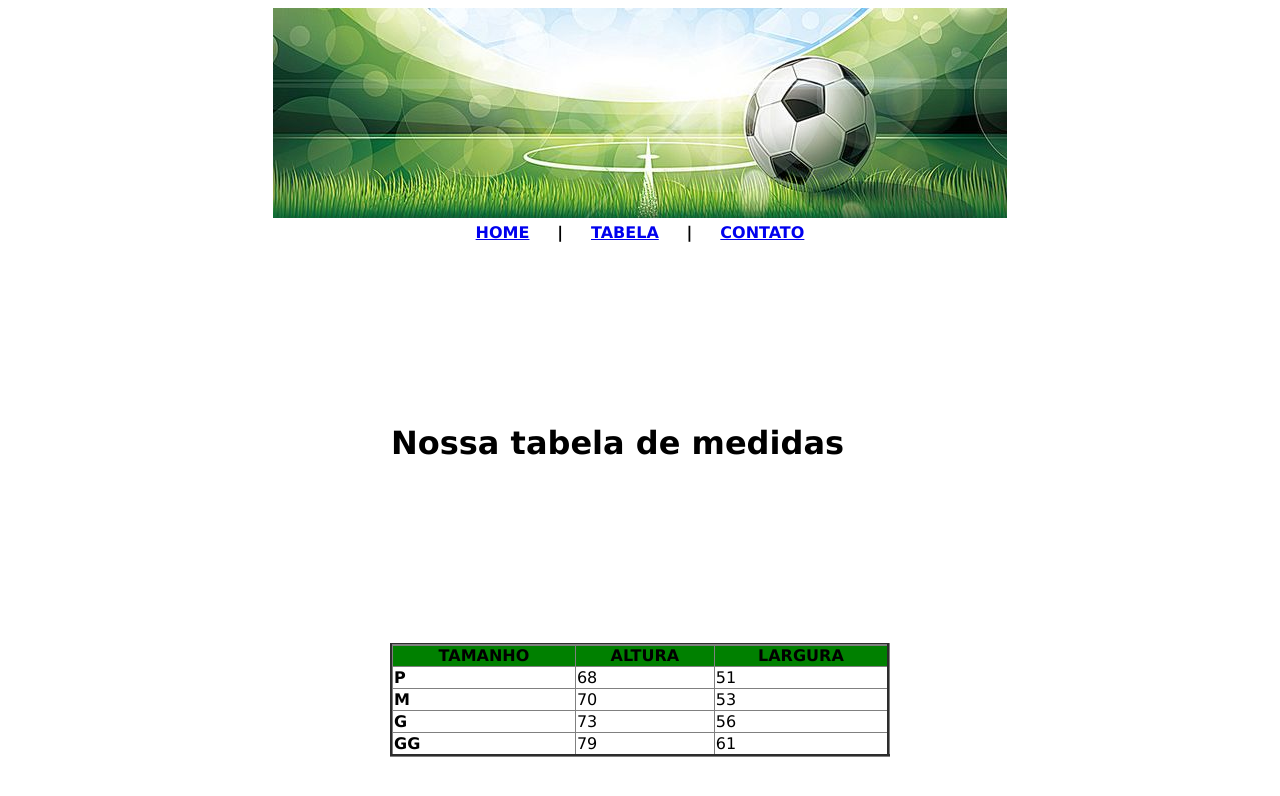
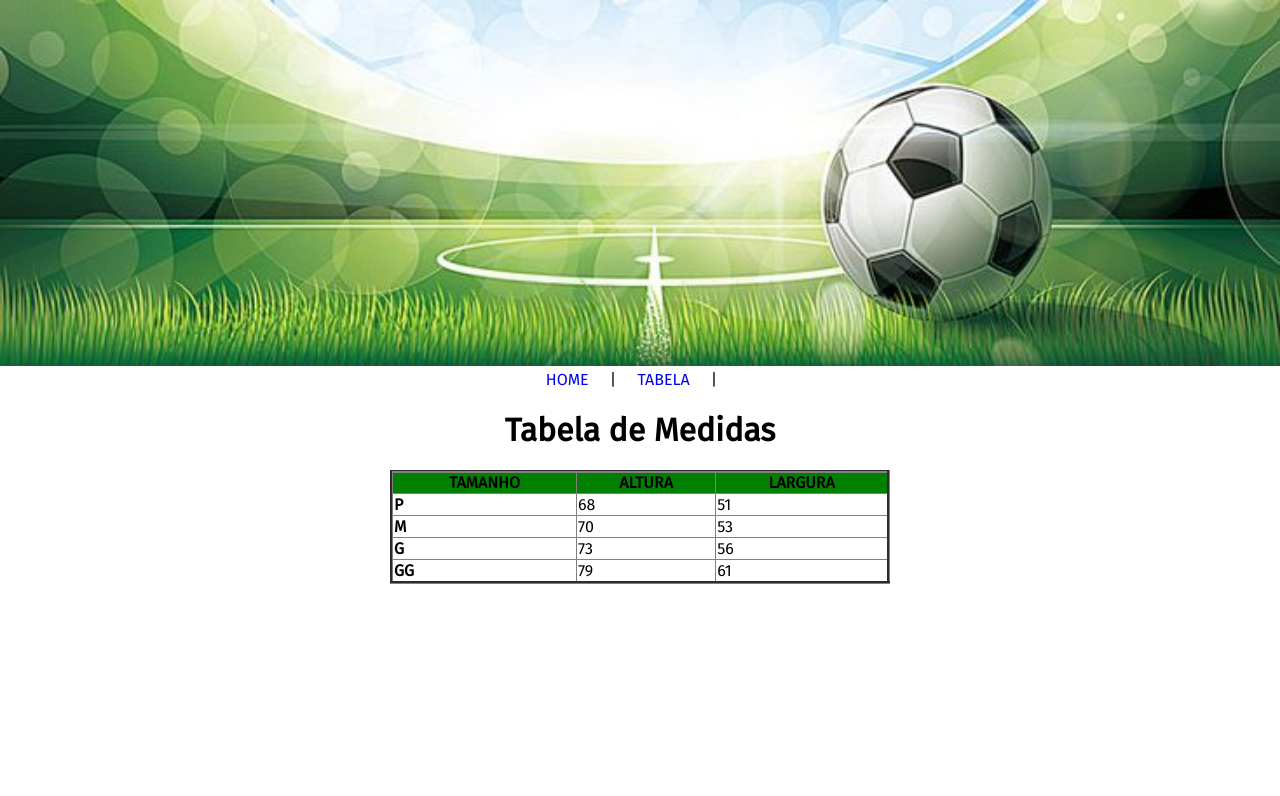
Before and after one commit to ChrisCKS/site-treino, a plain HTML site: page tabela/index.html in a window 1280 px wide. Drawn offline with Linux system fonts and the light colour scheme.

Commit message:
centralizando titulos

```diff
--- a/site.css
+++ b/site.css
@@ -26,6 +26,7 @@ footer{
 }
 .div_principal_classe{
     background-color: white;
+    text-align: center;
 }
 .imagem_cabeçalho{
     width: 100%;
--- a/tabela/index.html
+++ b/tabela/index.html
@@ -1,45 +1,43 @@
 <!DOCTYPE html>
-<html lang "pt-br">
+<html lang= "pt-br">
 
 <head>
+    <link rel="preconnect" href="https://fonts.googleapis.com/">
+    <link rel="preconnect" href="https://fonts.gstatic.com/" crossorigin>
+    <link href="https://fonts.googleapis.com/css2?family=Fira+Sans&display=swap" rel="stylesheet">
+    <link rel="stylesheet" type="text/css" href="../site.css">
     <meta charset="UTF-8">
     <meta name="viewport" content="width=device-width, intial-scale=1.0">
-    <title>HOME - Camisas de time</title>
+    <title>TABELA - Medidas</title>
 
 </head>
 
-<body style="font-family: Verdana; font-size: 16px;">
-    <table align="center" width="1300px">
-        <tr>
-            <center>
-                <img src="../imagens/fundo.jpeg" alt="Banner do site camisas de time" title="Camisas de Time">
+<body style="font-family: 'Fira Sans', sans-serif; font-size: 16px;">
 
-            </center>
-        </tr>
+    <header>
+        <div>
+            <img src="../imagens/fundo.jpeg" class="imagem_cabeçalho">
+        </div>
 
-        <tr>
-            <th heigth="35px">
+
+        <div id="div_menu">
             <a href="../">HOME</a> &nbsp;&nbsp;&nbsp; | &nbsp;&nbsp;&nbsp;
-                <a href="../tabela">TABELA</a> &nbsp;&nbsp;&nbsp; | &nbsp;&nbsp;&nbsp;
-                <a href="#">CONTATO</a>
+            <a href="tabela">TABELA</a> &nbsp;&nbsp;&nbsp; | &nbsp;&nbsp;&nbsp;
+        </div>
+    </header>
 
-            </th>
-
-        <tr height="400px">
-            <td>
-                <h1>Nossa tabela de medidas</h1>
-
-            </td>
-        </tr>
+    <div class="div_principal_classe">
+        <h1>Tabela de Medidas</h1>
+    </div>
 
     <style>
-
-            table{
-            width: 500px; height: 500;
+        table {
+            width: 500px;
+            height: 500;
             border-collapse: collapse;
         }
 
-            tr.linha{
+        tr.linha {
             background-color: green;
         }
     </style>
@@ -72,5 +70,6 @@
         <td>61</td>
 
     </table>
+</body>
 
-</body>
+</html>
```
Also changed, not shown: corinthians/index.html (+2 -2 lines), palmeiras/index.html (+2 -2 lines), santos/index.html (+2 -2 lines), sao_paulo/index.html (+2 -2 lines). Lines whose indentation alone changed are shown as unchanged.
